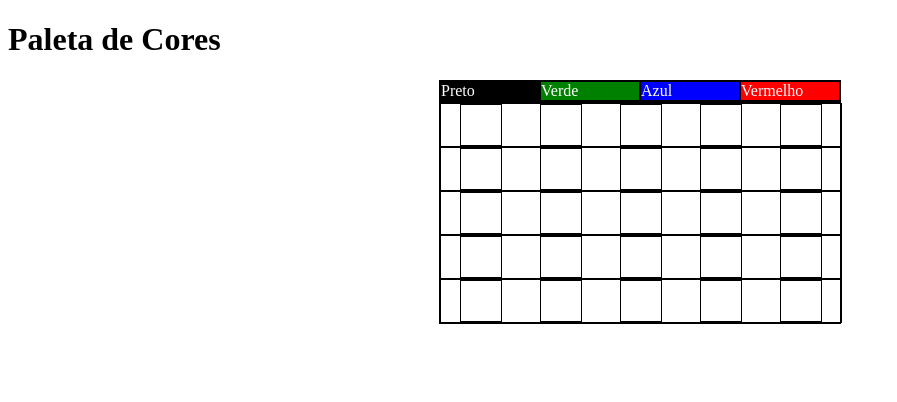
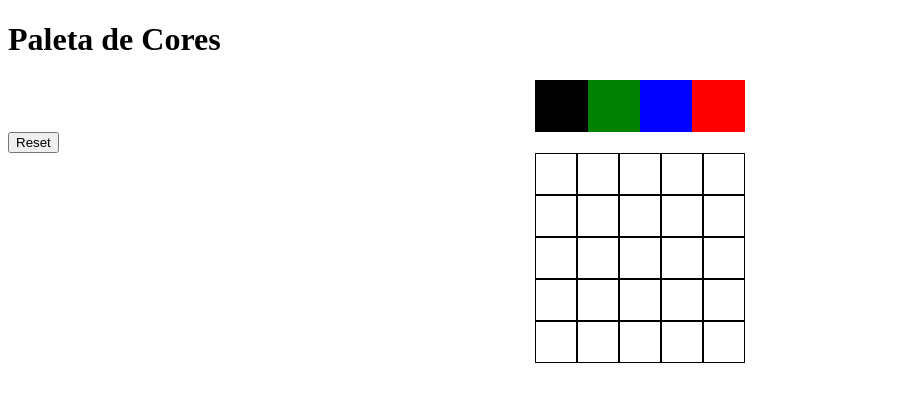
Before and after one commit to luccarendall/pixels-art, a website: page index.html in a window 1280 px wide. Shown: the whole page, without its empty margins (0-897 px from the left). Drawn offline with Linux system fonts and the light colour scheme.

Commit message:
Organizando na tela e parcial requisito 9

```diff
--- a/index.html
+++ b/index.html
@@ -11,16 +11,15 @@
 <!--Requisito 1 - Adicione à página o título "Paleta de Cores".  -->
 <header><h1 id="title">Paleta de Cores</h1></header>
 <!--Requisito 2 - Adicione à página uma paleta contendo quatro cores distintas.  -->
-<section id="s1">
+<!--Requisito 3 - Adicione a cor preta como a primeira cor da paleta de cores.  -->
     <div id="color-palette">
-        <div class="black color selected">Preto</div>
-        <div class="green color">Verde</div>
-        <div class="blue color">Azul</div>
-        <div class="red color">Vermelho</div>
+      <!--Requisito 6 - Defina a cor preta como cor inicial. Ao carregar a página, a cor preta já deve estar selecionada para pintar os pixels -->
+      <div class="black color selected">(..)</div>
+        <div class="green color">(..)</div>
+        <div class="blue color">(..)</div>
+        <div class="red color">(..)</div>
     </div>
-</section>
-<!--Requisito 3 - Adicione a cor preta como a primeira cor da paleta de cores.  -->
-
+<button id="clear-board">Reset</button>
 <!--Requisito 4 - Adicione à página um quadro de pixels, com 25 pixels. -->
 <div id="pixel-board">
     <div class="pixel-line">
@@ -60,13 +59,6 @@
       </div>
     </div>
 </div>
-<!--Requisito 5 - Faça com que cada elemento do quadro de pixels possua 40 pixels de largura, 40 pixels de altura e seja delimitado por uma borda preta de 1 pixel. -->
-
-<!--Requisito 6 - Defina a cor preta como cor inicial. Ao carregar a página, a cor preta já deve estar selecionada para pintar os pixels -->
-
-<!--Requisito 7 - Clicar em uma das cores da paleta faz com que ela seja selecionada e utilizada para preencher os pixels no quadro.
- -->
-
  <script src="script.js"></script>
 </body>
 </html>
--- a/script.js
+++ b/script.js
@@ -1,4 +1,6 @@
 const colors = document.querySelectorAll('.color');
+
+// Requisito 7 - Clicar em uma das cores da paleta faz com que ela seja selecionada e utilizada para preencher os pixels no quadro.
 
 function removeSelectedColor(e) {
   colors.forEach((color) => color.classList.remove('selected'));
@@ -6,3 +8,14 @@ function removeSelectedColor(e) {
 }
 
 colors.forEach((color) => color.addEventListener('click', removeSelectedColor));
+
+// 8 - Clicar em um pixel dentro do quadro após selecionar uma cor na paleta faz com que o pixel seja preenchido com a cor selecionada.
+
+// Requisito 9 - Crie um botão que, ao ser clicado, limpa o quadro preenchendo a cor de todos seus pixels com branco.
+
+function resetColors(e) {
+  colors.forEach((color) => color.classList.add('.white'));
+  e.target.classList.add('selected');
+}
+
+colors.forEach((color) => color.addEventListener('click', resetColors));
--- a/style.css
+++ b/style.css
@@ -1,12 +1,7 @@
-#s1{
-display:flex;
-justify-content: center;
-}
-
-div {
-    border: 1px solid black;
-    width: 400px;
-    margin: auto;
+#color-palette {
+    justify-content: center;
+    font-size: 45px;
+    /* border: 1px solid black; */
     display:flex;
 }
 
@@ -19,7 +14,7 @@ div {
 .pixel-line {
     display: flex;
   }
-
+  /* Requisito 5 - Faça com que cada elemento do quadro de pixels possua 40 pixels de largura, 40 pixels de altura e seja delimitado por uma borda preta de 1 pixel. */
 .pixel {
 width: 40px;
 height: 40px;
@@ -29,20 +24,24 @@ border: 1px solid black;
 
 .black {
     background-color: black;
-    color: white
+    color: black
 }
 
 .blue{
     background-color: blue;
-    color: white
+    color: blue
 }
 
 .green{
     background-color: green;
-    color: white
+    color: green
 }
 
 .red {
     background-color: red;
-    color: white
+    color: red
 }
+
+.white {
+    background-color: white;
+}
```
